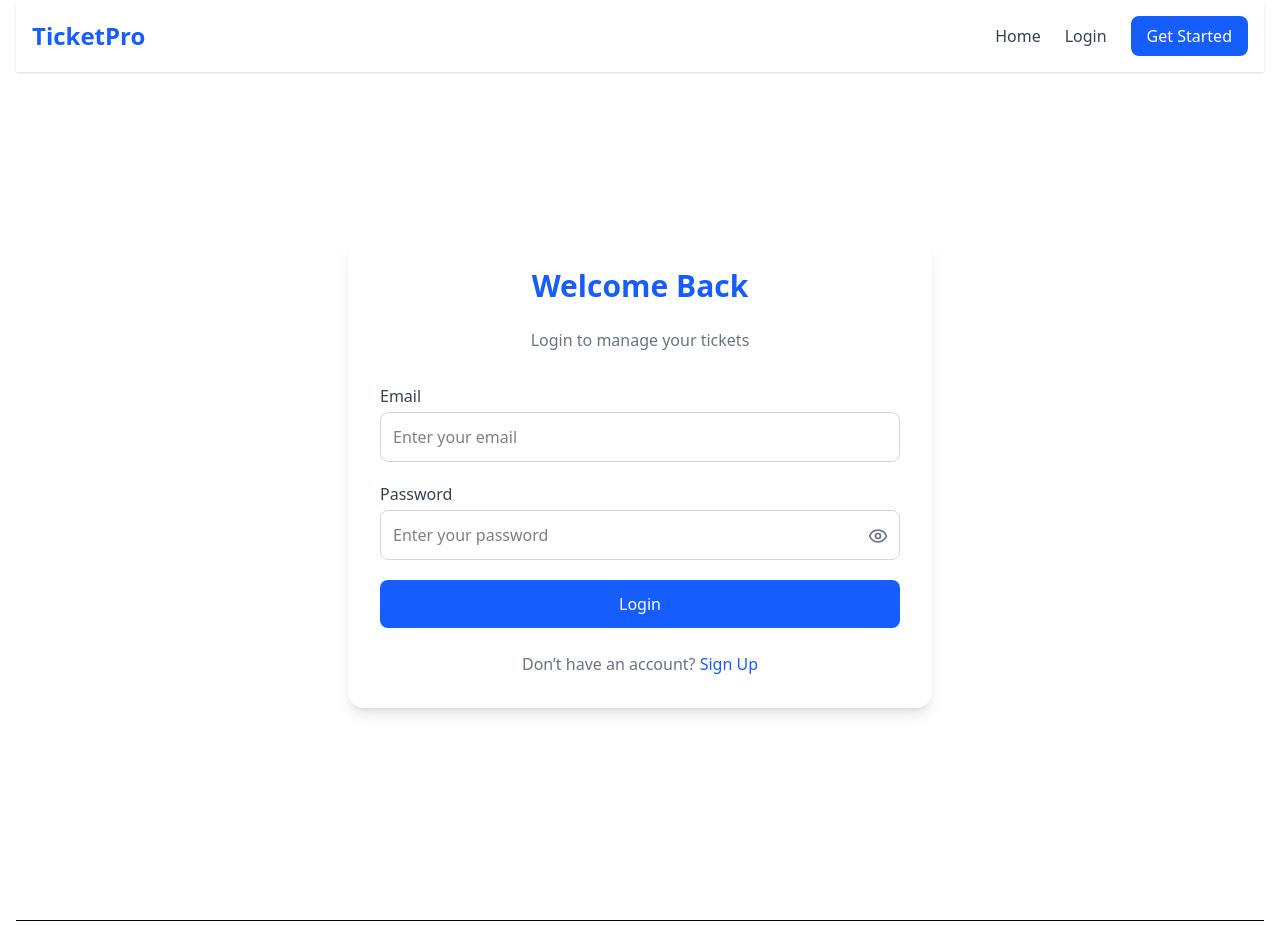
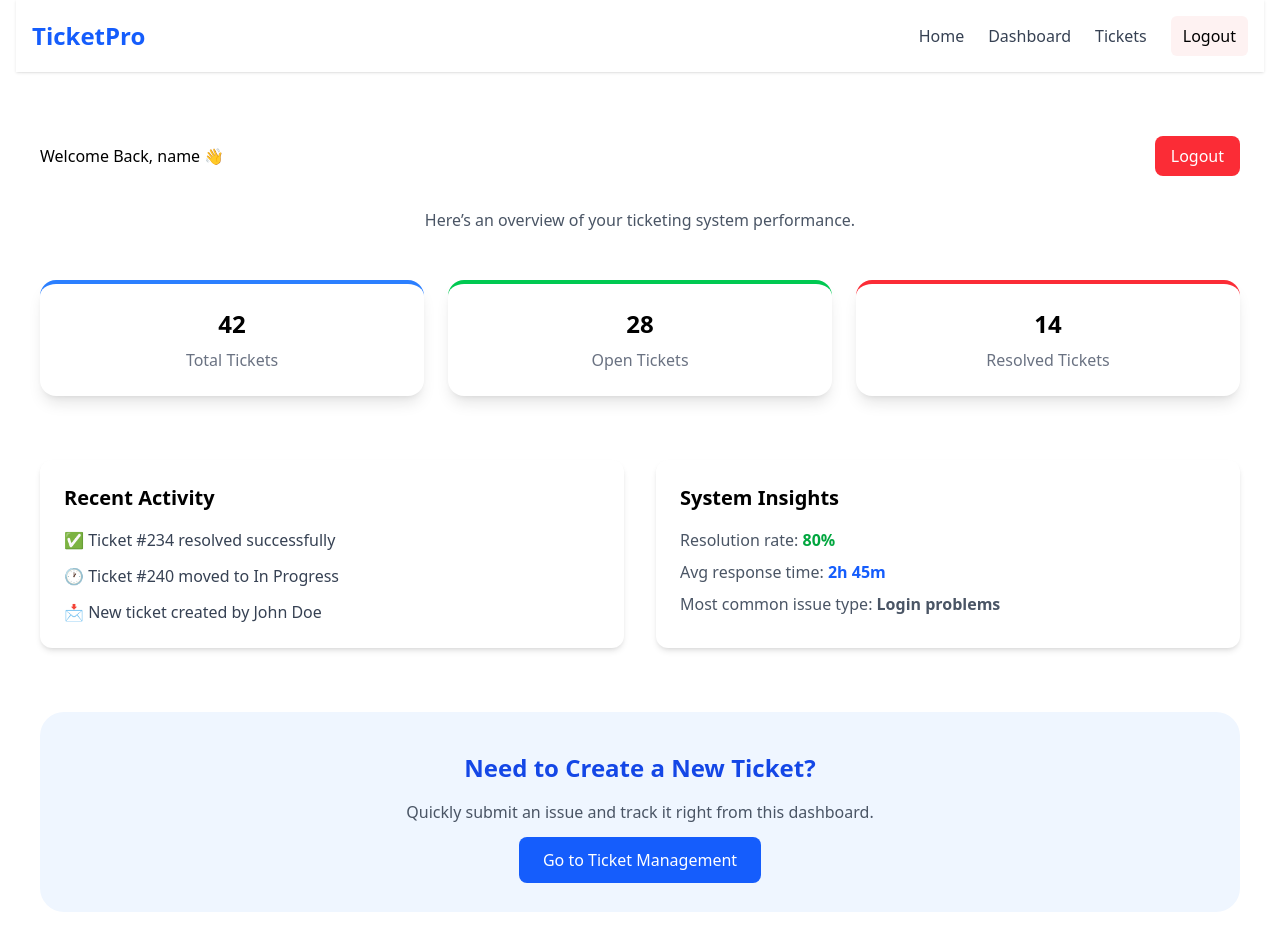
Before and after one commit to theotherfemi/ticketing-app-vue, a Vue app: page /dashboard in a window 1280 px wide. Before the commit this address led to /auth/login. Shown: the top 947 px of the page. Built offline with nearby package versions, Linux system fonts and the light colour scheme; no server answers; sample sign-in values are in the browser's storage.

Commit message:
fixed issues

```diff
--- a/src/App.vue
+++ b/src/App.vue
@@ -20,6 +20,6 @@ import Footer from './components/Footer.vue'
 .app-container {
   max-width: 1440px;
   margin: 0 auto;
-  padding: 0 1rem; /* optional padding for breathing room */
+  padding: 0 1rem;
 }
 </style>
--- a/src/composables/useAuth.js
+++ b/src/composables/useAuth.js
@@ -1,17 +1,23 @@
 import { ref } from 'vue'
+import { useRouter } from 'vue-router'
 
-const session = ref(JSON.parse(localStorage.getItem('ticketapp_session')) || null)
+const session = ref(JSON.parse(localStorage.getItem('session')) || null)
 
 export function useAuth() {
-  const login = (data) => {
-    localStorage.setItem('ticketapp_session', JSON.stringify(data))
-    session.value = data // instantly update reactive session
+  const router = useRouter()
+
+  const login = (userData) => {
+    session.value = userData
+    localStorage.setItem('session', JSON.stringify(userData))
   }
 
   const logout = () => {
-    localStorage.removeItem('ticketapp_session')
     session.value = null
+    localStorage.removeItem('session')
+    router.push('/login')
   }
 
-  return { session, login, logout }
+  const isAuthenticated = () => !!session.value
+
+  return { session, login, logout, isAuthenticated }
 }
--- a/src/main.js
+++ b/src/main.js
@@ -1,8 +1,18 @@
+
 import { createApp } from 'vue'
-import './style.css'
 import App from './App.vue'
 import router from './router'
+import { useAuth } from './composables/useAuth'
+import './style.css'
+
+const { session } = useAuth() // make sure import is correct
 
 const app = createApp(App)
+
 app.use(router)
 app.mount('#app')
+
+// Now you can safely check session.value
+if (!session.value) {
+  router.push('/login')
+}
--- a/src/pages/Dashboard.vue
+++ b/src/pages/Dashboard.vue
@@ -1,8 +1,8 @@
 <template>
-  <main class="max-w-[1440px] w-full px-6 py-16">
+  <main class="max-w-[1440px] w-full px-6 py-16 mx-auto">
     <div class="flex justify-between items-center mb-8">
       <h2>
-        Welcome Back, {{ userName }} 👋
+        Welcome Back, {{ session?.user?.email?.split('@')[0] || 'User' }} 👋
       </h2>
       <button
         @click="logout"
@@ -46,16 +46,13 @@
       <div class="bg-white shadow-md rounded-xl p-6">
         <h3 class="text-xl font-semibold mb-4">System Insights</h3>
         <p class="text-gray-600 mb-2">
-          Resolution rate:
-          <span class="font-bold text-green-600">80%</span>
+          Resolution rate: <span class="font-bold text-green-600">80%</span>
         </p>
         <p class="text-gray-600 mb-2">
-          Avg response time:
-          <span class="font-bold text-blue-600">2h 45m</span>
+          Avg response time: <span class="font-bold text-blue-600">2h 45m</span>
         </p>
         <p class="text-gray-600">
-          Most common issue type:
-          <span class="font-bold">Login problems</span>
+          Most common issue type: <span class="font-bold">Login problems</span>
         </p>
       </div>
     </section>
@@ -68,15 +65,16 @@
       <p class="mb-6 text-gray-600">
         Quickly submit an issue and track it right from this dashboard.
       </p>
-      <RouterLink
+      <router-link
         to="/tickets"
-        class="bg-blue-600 text-white px-6 py-3 rounded-lg hover:bg-blue-700 transition"
+        class="bg-blue-600 text-white px-6 py-3 rounded-lg hover:bg-blue-700"
       >
         Go to Ticket Management
-      </RouterLink>
+      </router-link>
     </section>
   </main>
 </template>
+
 
 <script setup>
 import { computed } from 'vue'
--- a/src/router/index.js
+++ b/src/router/index.js
@@ -1,14 +1,56 @@
+// import { createRouter, createWebHistory } from 'vue-router'
+// import Landing from '../pages/Landing.vue'
+// import Login from '../pages/Login.vue'
+// import Signup from '../pages/Signup.vue'
+// import Dashboard from '../pages/Dashboard.vue'
+// import Tickets from '../pages/Tickets.vue'
+// import { supabase } from '../services/supabase'
+
+// const routes = [
+//   { path: '/', name: 'Landing', component: Landing },
+//   { path: '/auth/login', name: 'Login', component: Login },
+//   { path: '/auth/signup', name: 'Signup', component: Signup },
+//   {
+//     path: '/dashboard',
+//     name: 'Dashboard',
+//     component: Dashboard,
+//     meta: { requiresAuth: true },
+//   },
+//   {
+//     path: '/tickets',
+//     name: 'Tickets',
+//     component: Tickets,
+//     meta: { requiresAuth: true },
+//   },
+// ]
+
+// const router = createRouter({
+//   history: createWebHistory(),
+//   routes,
+// })
+
+// // Protect routes
+// router.beforeEach(async (to, from, next) => {
+//   const { data } = await supabase.auth.getSession()
+//   const session = data.session
+//   if (to.meta.requiresAuth && !session) next('/auth/login')
+//   else next()
+// })
+
+// export default router
+
 import { createRouter, createWebHistory } from 'vue-router'
-import Landing from '../pages/Landing.vue'
+import { useAuth } from '../composables/useAuth'
 import Login from '../pages/Login.vue'
-import Signup from '../pages/Signup.vue'
 import Dashboard from '../pages/Dashboard.vue'
 import Tickets from '../pages/Tickets.vue'
+import Landing from '../pages/Landing.vue'
+import Signup from '../pages/Signup.vue'
 import { supabase } from '../services/supabase'
 
 const routes = [
+  { path: '/auth/login', name: 'Login', component: Login },
   { path: '/', name: 'Landing', component: Landing },
-  { path: '/auth/login', name: 'Login', component: Login },
   { path: '/auth/signup', name: 'Signup', component: Signup },
   {
     path: '/dashboard',
@@ -29,12 +71,24 @@ const router = createRouter({
   routes,
 })
 
-// Protect routes
-router.beforeEach(async (to, from, next) => {
-  const { data } = await supabase.auth.getSession()
-  const session = data.session
-  if (to.meta.requiresAuth && !session) next('/auth/login')
-  else next()
+router.beforeEach((to) => {
+  const { isAuthenticated } = useAuth()
+
+  if (to.meta.requiresAuth && !isAuthenticated()) {
+    return { path: '/login' }
+  }
+
+  if (to.path === '/login' && isAuthenticated()) {
+    return { path: '/dashboard' }
+  }
+})
+
+router.beforeEach((to, from, next) => {
+  const { session } = useAuth()
+  if (to.meta.requiresAuth && !session.value) {
+    return next('/login')
+  }
+  next()
 })
 
 export default router
```
